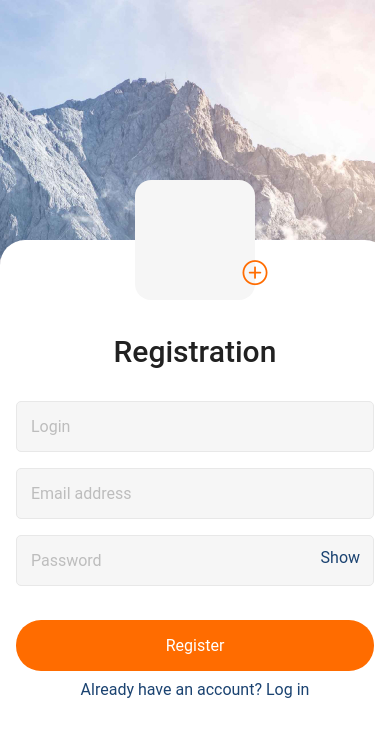
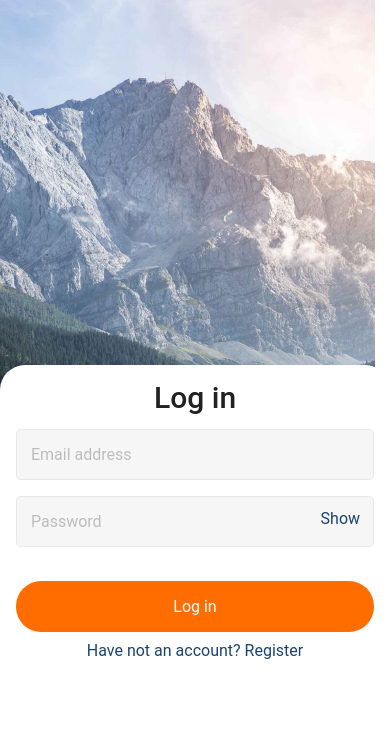
Before and after one commit to starik061/react-native-project, a React Native app: screen / in a window 390 px wide. Shown: the top 736 px of the page. Built offline with nearby package versions, Linux system fonts and the light colour scheme.

Commit message:
made login screen

```diff
--- a/App.js
+++ b/App.js
@@ -1,15 +1,8 @@
 import { StyleSheet, Text, View } from "react-native";
 import RegistrationScreen from "./Screens/RegistrationScreen";
+import LoginScreen from "./Screens/LoginScreen";
 
 export default function App() {
-  return <RegistrationScreen />;
+  // return <RegistrationScreen />;
+  return <LoginScreen />;
 }
-
-const styles = StyleSheet.create({
-  container: {
-    flex: 1,
-    backgroundColor: "#fff",
-    alignItems: "center",
-    justifyContent: "center",
-  },
-});
--- /dev/null
+++ b/Screens/LoginScreen.jsx
@@ -0,0 +1,141 @@
+import React from "react";
+import {
+  Button,
+  ImageBackground,
+  StyleSheet,
+  Text,
+  TextInput,
+  TouchableHighlight,
+  TouchableOpacity,
+  View,
+} from "react-native";
+
+import bg from "../src/images/background.jpg";
+// import AddAvatarIcon from "../src/images/add-avatar-icon.svg";
+import { AntDesign } from "@expo/vector-icons";
+
+const LoginScreen = () => {
+  return (
+    <View style={styles.container}>
+      <ImageBackground
+        style={styles.backgoundImage}
+        source={bg}
+        resizeMode="cover"
+      >
+        <View style={styles.form}>
+          <Text style={styles.registrationHeader}>Log in</Text>
+          <TextInput
+            inputMode="email"
+            placeholder="Email address"
+            placeholderTextColor="#BDBDBD"
+            style={styles.input}
+          />
+          <View style={styles.passwordWrapper}>
+            <TextInput
+              inputMode="text"
+              secureTextEntry={true}
+              placeholder="Password"
+              placeholderTextColor="#BDBDBD"
+              style={[styles.input, styles.inputPassword]}
+            />
+            <TouchableOpacity style={styles.showButtonWrapper}>
+              <Text style={styles.showButton}>Show</Text>
+            </TouchableOpacity>
+          </View>
+
+          <TouchableOpacity style={styles.registerButton}>
+            <Text style={styles.registerButtonText}>Log in</Text>
+          </TouchableOpacity>
+
+          <TouchableOpacity>
+            <Text style={styles.alreadyHaveAccountText}>
+              Have not an account? Register
+            </Text>
+          </TouchableOpacity>
+        </View>
+      </ImageBackground>
+    </View>
+  );
+};
+
+const styles = StyleSheet.create({
+  container: {
+    flex: 1,
+  },
+  backgoundImage: {
+    flex: 1,
+    justifyContent: "flex-end",
+  },
+  form: {
+    position: "relative",
+    flex: 0.56,
+    alignItems: "center",
+    paddingTop: "4%",
+    paddingLeft: "4%",
+    paddingRight: "4%",
+    borderTopLeftRadius: 25,
+    borderTopRightRadius: 25,
+    backgroundColor: "#FFFFFF",
+  },
+
+  registrationHeader: {
+    marginBottom: "4%",
+    fontFamily: "Roboto",
+    fontWeight: "500",
+    fontSize: 30,
+    color: "#212121",
+  },
+  input: {
+    width: "100%",
+    height: 51,
+    padding: "4%",
+    marginBottom: 16,
+    fontSize: 16,
+    lineHeight: 1.17,
+    fontFamily: "Roboto",
+    backgroundColor: "#F6F6F6",
+    borderWidth: 1,
+    borderStyle: "solid",
+    borderColor: "#E8E8E8",
+    borderRadius: 5,
+  },
+  inputPassword: {
+    paddingRight: 60,
+  },
+  passwordWrapper: {
+    position: "relative",
+    width: "100%",
+    marginBottom: "5%",
+  },
+  showButtonWrapper: {
+    position: "absolute",
+    right: "4%",
+    top: 13,
+  },
+  showButton: {
+    fontFamily: "Roboto",
+    fontSize: 16,
+    color: "#1B4371",
+  },
+  registerButton: {
+    width: "100%",
+    height: 51,
+    marginBottom: "2.5%",
+    justifyContent: "center",
+    alignItems: "center",
+    backgroundColor: "#FF6C00",
+    borderRadius: 25,
+  },
+  registerButtonText: {
+    fontFamily: "Roboto",
+    fontSize: 16,
+    color: "#FFFFFF",
+  },
+  alreadyHaveAccountText: {
+    fontFamily: "Roboto",
+    fontSize: 16,
+    color: "#1B4371",
+  },
+});
+
+export default LoginScreen;
```
